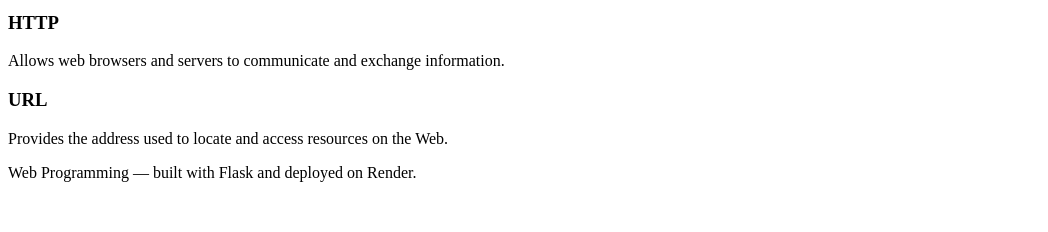
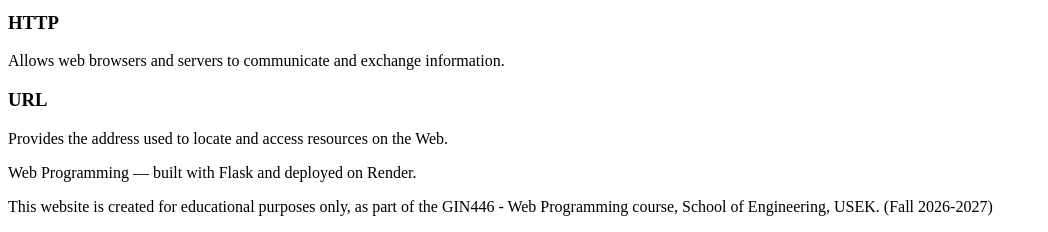
Before and after one commit to Charlie62528/web-programming-site, a Flask app: page /web-history in a window 1280 px wide. Shown: the part 3971-4203 px from the top of the page, without its empty margins (0-1048 px from the left). Before the commit the page ends 4153 px from the top, so only its background shows below. Run offline with Flask 3, Linux system fonts and the light colour scheme.

Commit message:
Part 2 : hand-written history pages

```diff
--- a/templates/internet-history.html
+++ b/templates/internet-history.html
@@ -150,6 +150,7 @@
 
     <footer>
         <p>Web Programming — built with Flask and deployed on Render.</p>
+        <p>This website is created for educational purposes only, as part of the GIN446 - Web Programming course, School of Engineering, USEK. (Fall 2026-2027)</p>
     </footer>
 </body>
 </html>
--- a/templates/web-history.html
+++ b/templates/web-history.html
@@ -187,6 +187,7 @@ It explained the World Wide Web project and provided instructions for creating s
 
     <footer>
         <p>Web Programming — built with Flask and deployed on Render.</p>
+        <p>This website is created for educational purposes only, as part of the GIN446 - Web Programming course, School of Engineering, USEK. (Fall 2026-2027)</p>
     </footer>
 </body>
 </html>
```
